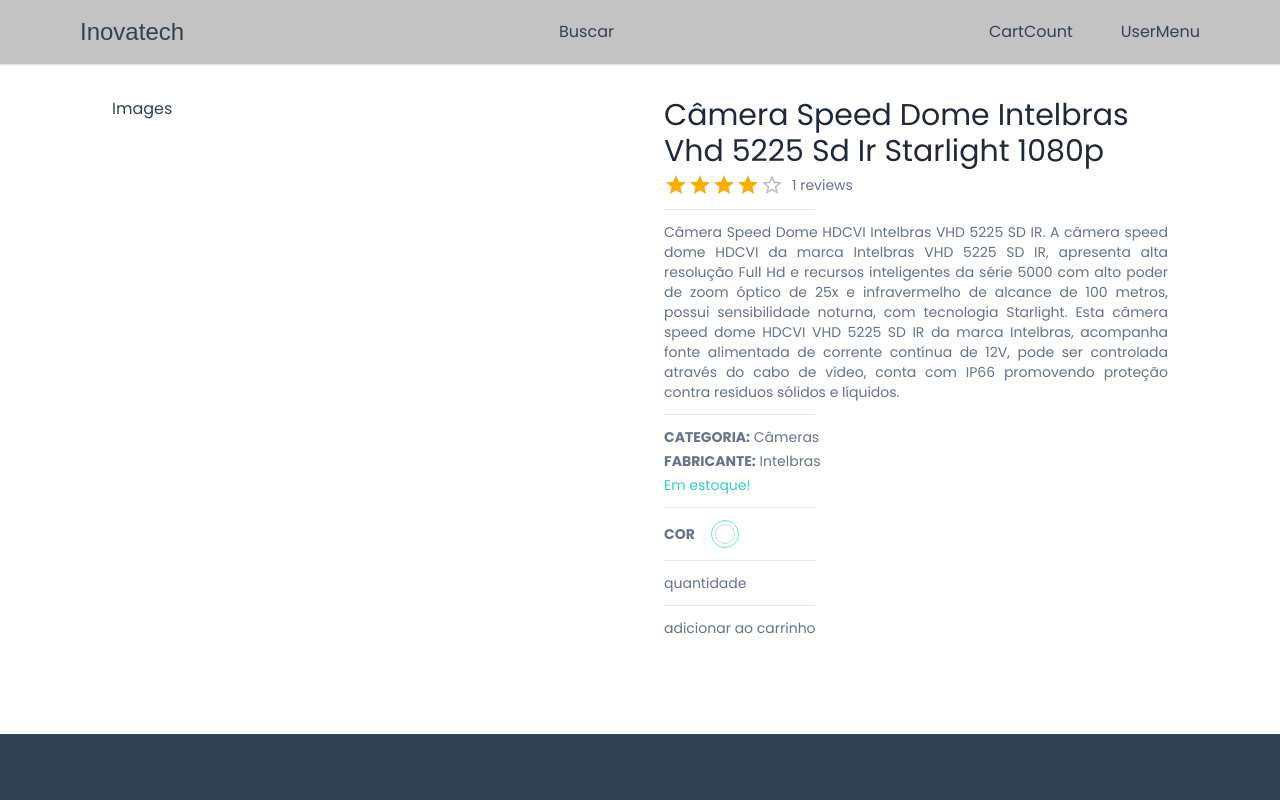
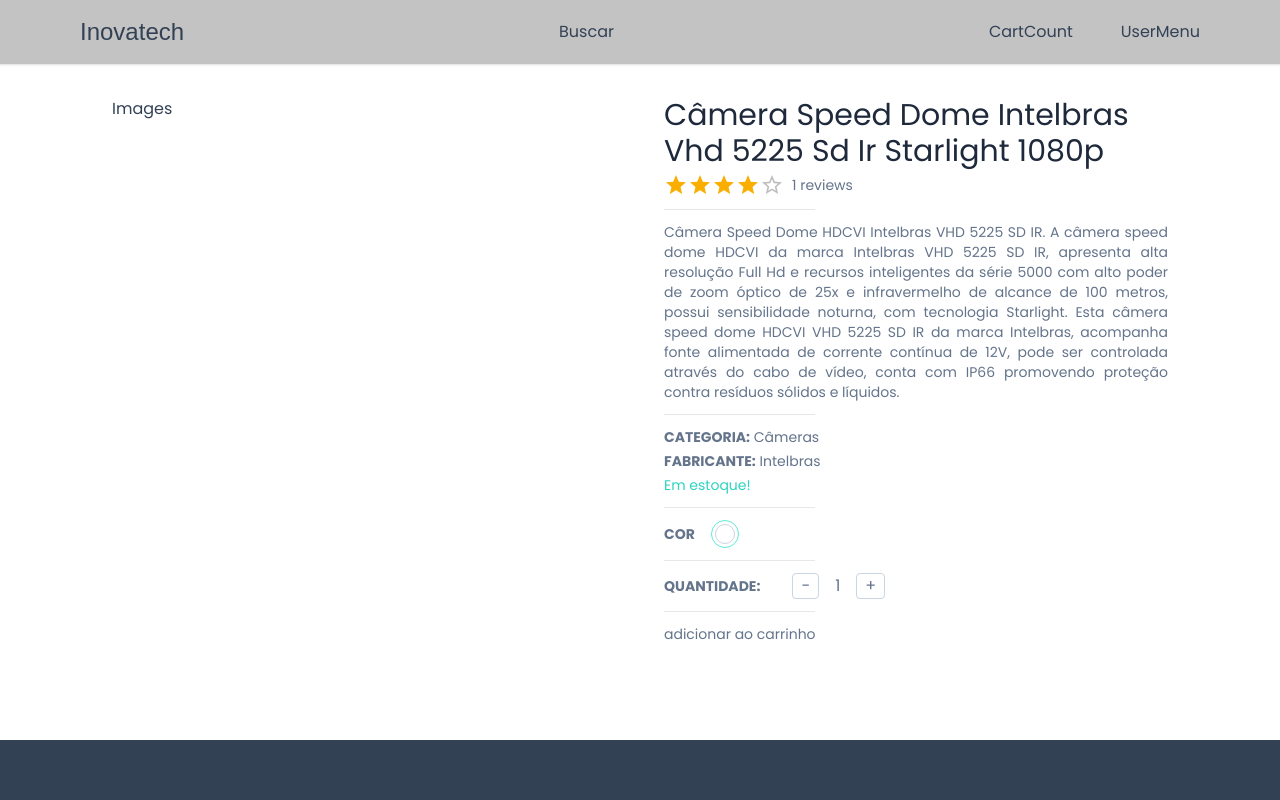
Before and after one commit to jhonatanlinux/ecommerce, a Next.js app: page /product/1 in a window 1280 px wide. Shown: the top 800 px of the page. Built offline with nearby package versions, Linux system fonts and the light colour scheme; a web font is replaced by a local one.

Commit message:
Next13 Fullstack E-Commerce 🛒 - 17 Product Quantity | React.js & Typescript 🔥
https://www.youtube.com/watch?v=0Jv-RzkNlNM&list=PL63c_Ws9ecISwPzddQzQ671S_gzJA6M5z&index=18

```diff
--- /dev/null
+++ b/app/components/products/SetQuantity.tsx
@@ -0,0 +1,36 @@
+"use client";
+
+import { CartProductType } from "@/app/product/[productId]/ProductDetails";
+
+interface SetQtyProps {
+  cartCounter?: boolean;
+  cartProduct: CartProductType;
+  handleQtyIncrease: () => void;
+  handleQtyDecrease: () => void;
+}
+
+const btnStyles = "border-[1.2px] border-slate-300 px-2 rounded";
+
+const SetQuantity: React.FC<SetQtyProps> = ({
+  cartProduct,
+  cartCounter,
+  handleQtyIncrease,
+  handleQtyDecrease,
+}) => {
+  return (
+    <div className="flex gap-8 items-center">
+      {cartCounter ? null : <div className="font-semibold">QUANTIDADE:</div>}
+      <div className="flex gap-4 items-center text-base">
+        <button onClick={handleQtyDecrease} className={btnStyles}>
+          -
+        </button>
+        <div>{cartProduct.quantity}</div>
+        <button onClick={handleQtyIncrease} className={btnStyles}>
+          +
+        </button>
+      </div>
+    </div>
+  );
+};
+
+export default SetQuantity;
--- a/app/product/[productId]/ProductDetails.tsx
+++ b/app/product/[productId]/ProductDetails.tsx
@@ -1,8 +1,9 @@
 "use client";
 
 import SetColor from "@/app/components/products/SetColor";
-import { Rating, useEventCallback } from "@mui/material";
-import React, { useState } from "react";
+import SetQuantity from "@/app/components/products/SetQuantity";
+import { Rating } from "@mui/material";
+import React, { useCallback, useState } from "react";
 interface ProductDetailsProps {
   product: any;
 }
@@ -46,7 +47,7 @@
     product.reviews.reduce((acc: number, item: any) => item.rating + acc, 0) /
     product.reviews.length;
 
-  const handleColorSelect = useEventCallback(
+  const handleColorSelect = useCallback(
     (value: selectedImgType) => {
       setCartProduct((prev) => {
         return { ...prev, selectedImg: value };
@@ -54,6 +55,26 @@
     },
     [cartProduct.selectedImg]
   );
+
+  const handleQtyIncrease = useCallback(() => {
+    if (cartProduct.quantity === 99) {
+      return;
+    }
+
+    setCartProduct((prev) => {
+      return { ...prev, quantity: prev.quantity + 1 };
+    });
+  }, [cartProduct]);
+
+  const handleQtyDecrease = useCallback(() => {
+    if (cartProduct.quantity === 1) {
+      return;
+    }
+
+    setCartProduct((prev) => {
+      return { ...prev, quantity: prev.quantity - 1 };
+    });
+  }, [cartProduct]);
 
   return (
     <div className="grid grid-cols-1 md:grid-cols-2 gap-12">
@@ -83,7 +104,11 @@
           handColorSelect={handleColorSelect}
         />
         <Horizontal />
-        <div>quantidade</div>
+        <SetQuantity
+          cartProduct={cartProduct}
+          handleQtyIncrease={handleQtyIncrease}
+          handleQtyDecrease={handleQtyDecrease}
+        />
         <Horizontal />
         <div>adicionar ao carrinho</div>
       </div>
```
